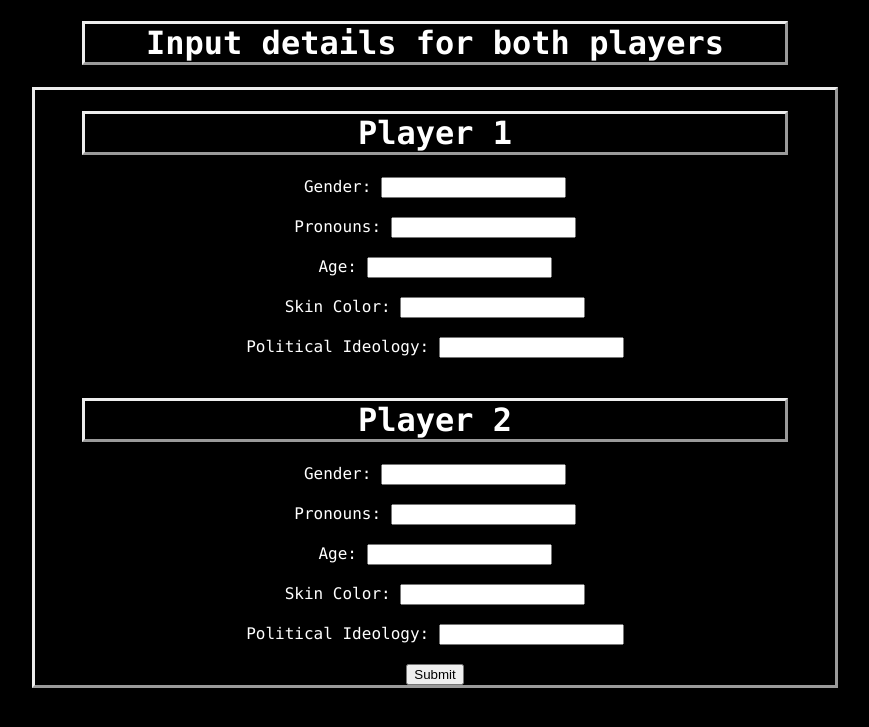
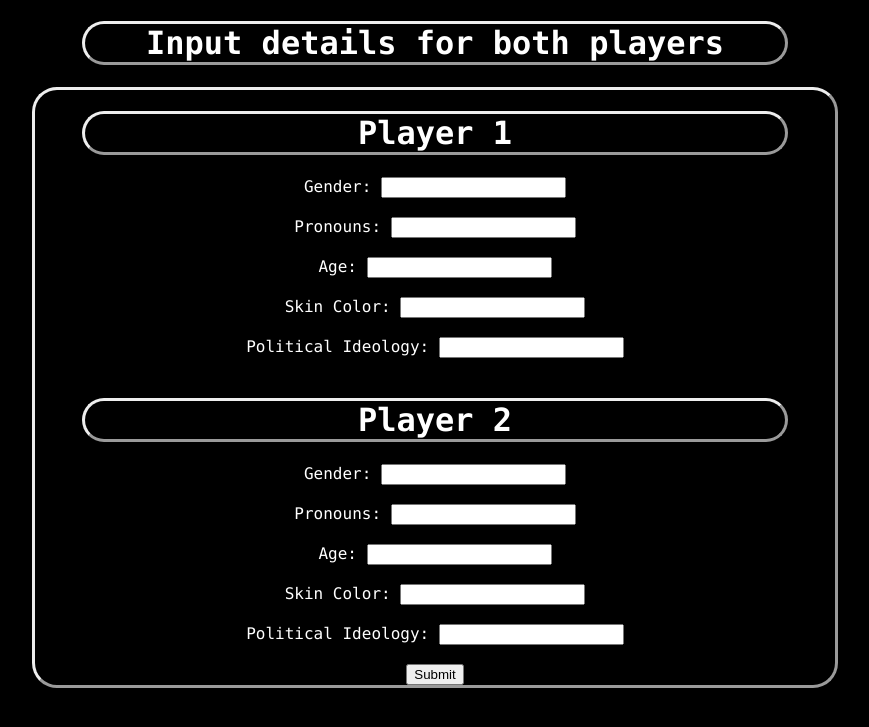
Before and after one commit to eden-fenster/political_insults, a Flask app: page / in a window 1280 px wide. Shown: the top 727 px of the page, without its empty margins (205-1074 px from the left). Run offline with Flask 3, Linux system fonts and the light colour scheme.

Commit message:
PI-19 round borders

```diff
--- a/web/static/styles/style.css
+++ b/web/static/styles/style.css
@@ -13,6 +13,7 @@ body {
    font-family: "Lucida Console", "Courier New", monospace;
    text-align: center;
    border-style: outset;
+   border-radius: 25px;
      width: 700px;
      display: block;
     margin-left: auto;
@@ -31,6 +32,7 @@ body {
      font-family: "Lucida Console", "Courier New", monospace;
      text-align: center;
      border-style: outset;
+     border-radius: 25px;
      width: 800px;
      display: block;
     margin-left: auto;
--- a/web/static/styles/style2.css
+++ b/web/static/styles/style2.css
@@ -3,6 +3,7 @@ body {
      color: white;
      font-family: "Lucida Console", "Courier New", monospace;
      border-style: outset;
+     border-radius: 25px;
      width: 500px;
      text-align: center;
      margin-left: auto;
@@ -17,6 +18,7 @@ body {
    font-family: "Lucida Console", "Courier New", monospace;
    text-align: center;
    border-style: outset;
+   border-radius: 25px;
      width: 500px;
      display: block;
     margin-left: auto;
--- a/web/templates/index.html
+++ b/web/templates/index.html
@@ -3,6 +3,7 @@
 <head>
     <title>Political Insults Game</title>
   <link rel="stylesheet" type="text/css" href="{{ url_for('static',filename='styles/style.css') }}">
+  <link rel="shortcut icon" href="{{ url_for('static', filename='favicon.ico') }}">
 </head>
 <body>
 
--- a/web/templates/style.html
+++ b/web/templates/style.html
@@ -5,6 +5,7 @@
     <title>{{Title}}</title>
 <!--     <script src="myscripts.js"></script> -->
     <link rel="stylesheet" type="text/css" href="{{ url_for('static',filename='styles/style2.css') }}">
+    <link rel="shortcut icon" href="{{ url_for('static', filename='favicon.ico') }}">
 </head>
 <h1>
 {{Content}}
```
Also changed, not shown: web/static/favicon.ico (added), 1 other file.
